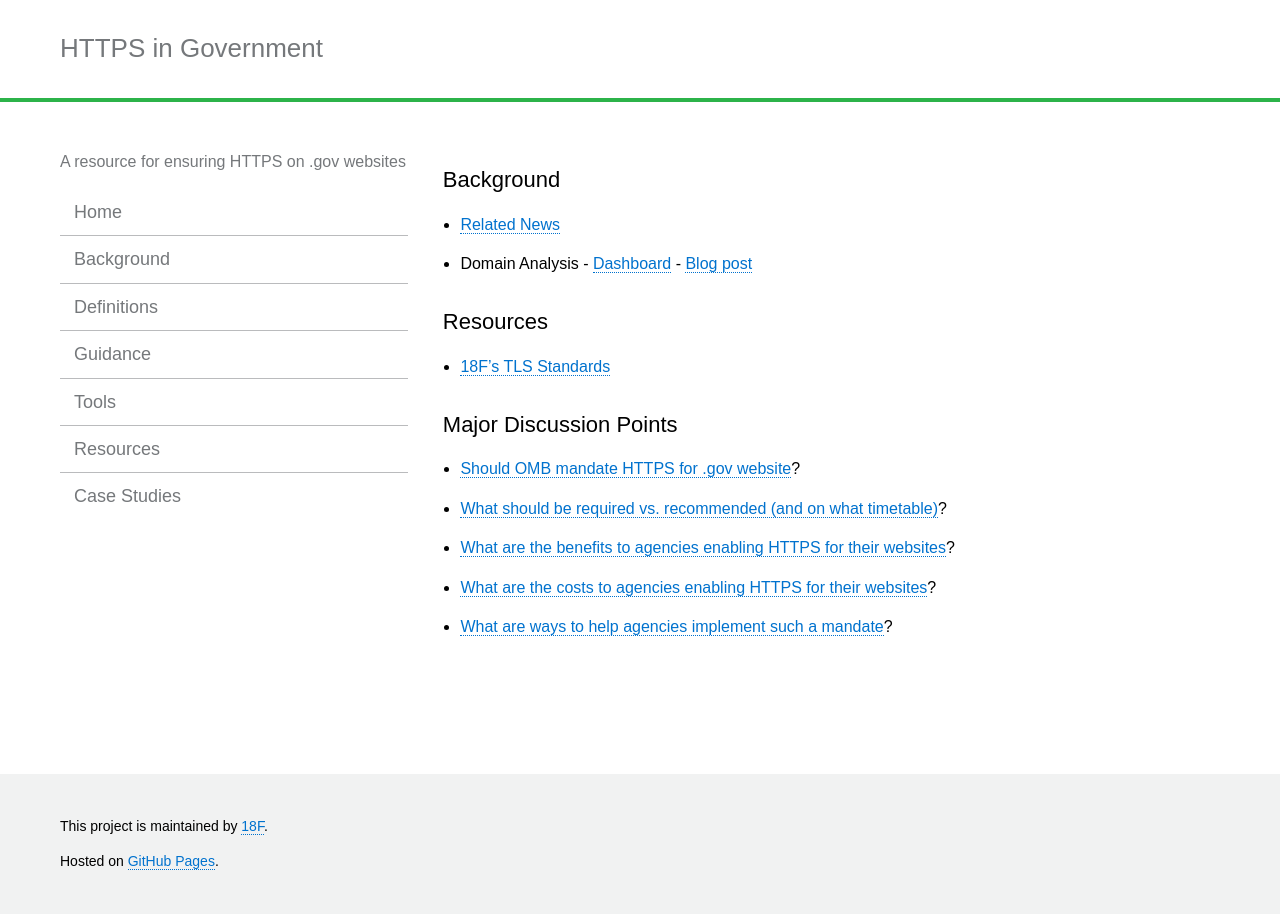
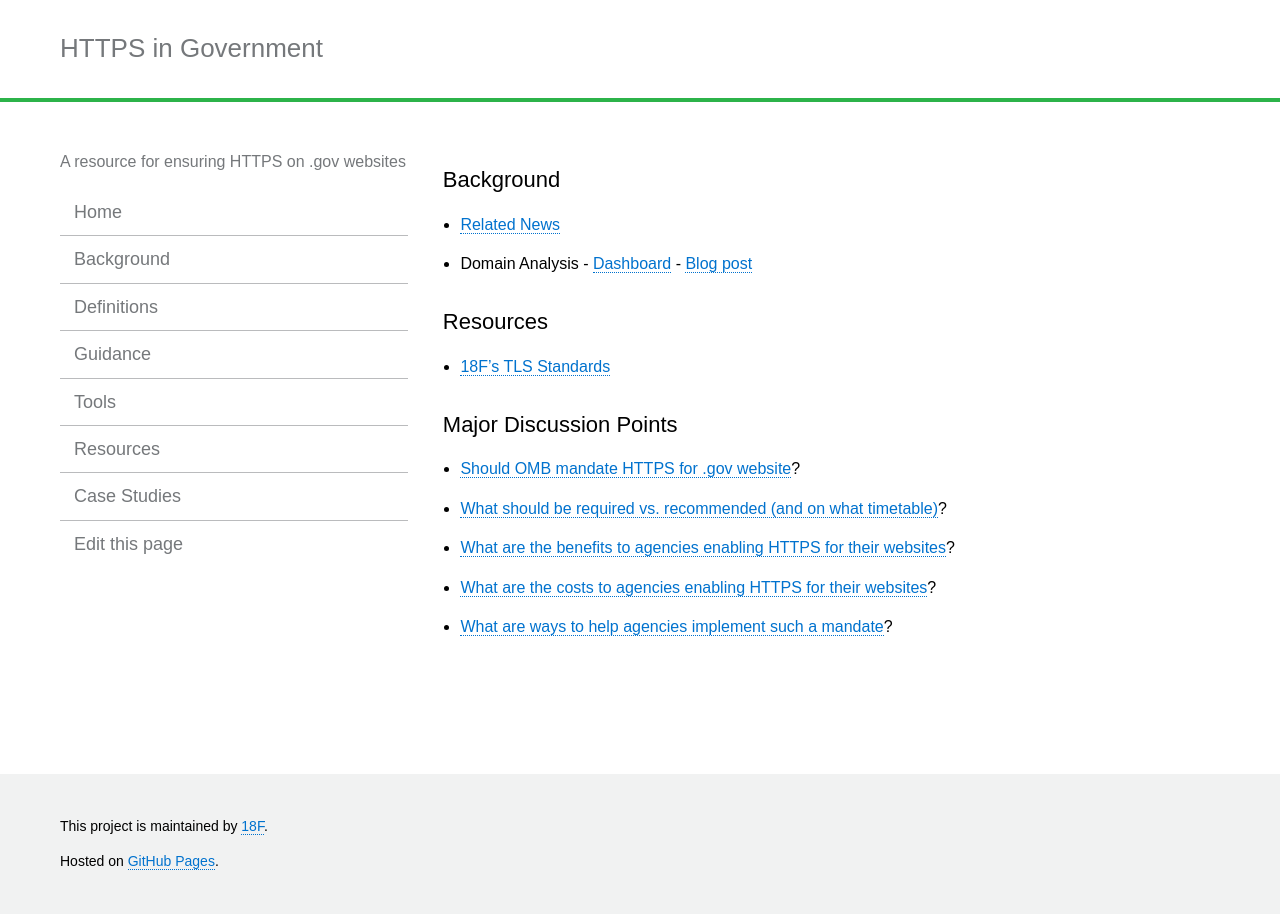
Before and after one commit to GSA/https, a Jekyll site: the page built from index.md, in a window 1280 px wide. Built offline with Jekyll 4.4.1, drawn with Linux system fonts in a browser that asks for light colours.

Commit message:
add edit link

```diff
--- a/_includes/sidebar.html
+++ b/_includes/sidebar.html
@@ -10,6 +10,8 @@
           <li><a href="{{ link.url }}">{{ link.text }}</a></li>
         {% endif %}
       {% endfor %}
+       <li>{% include edit_link.html %}</li>
+
     </ul>
   </nav>
 </aside>
```
